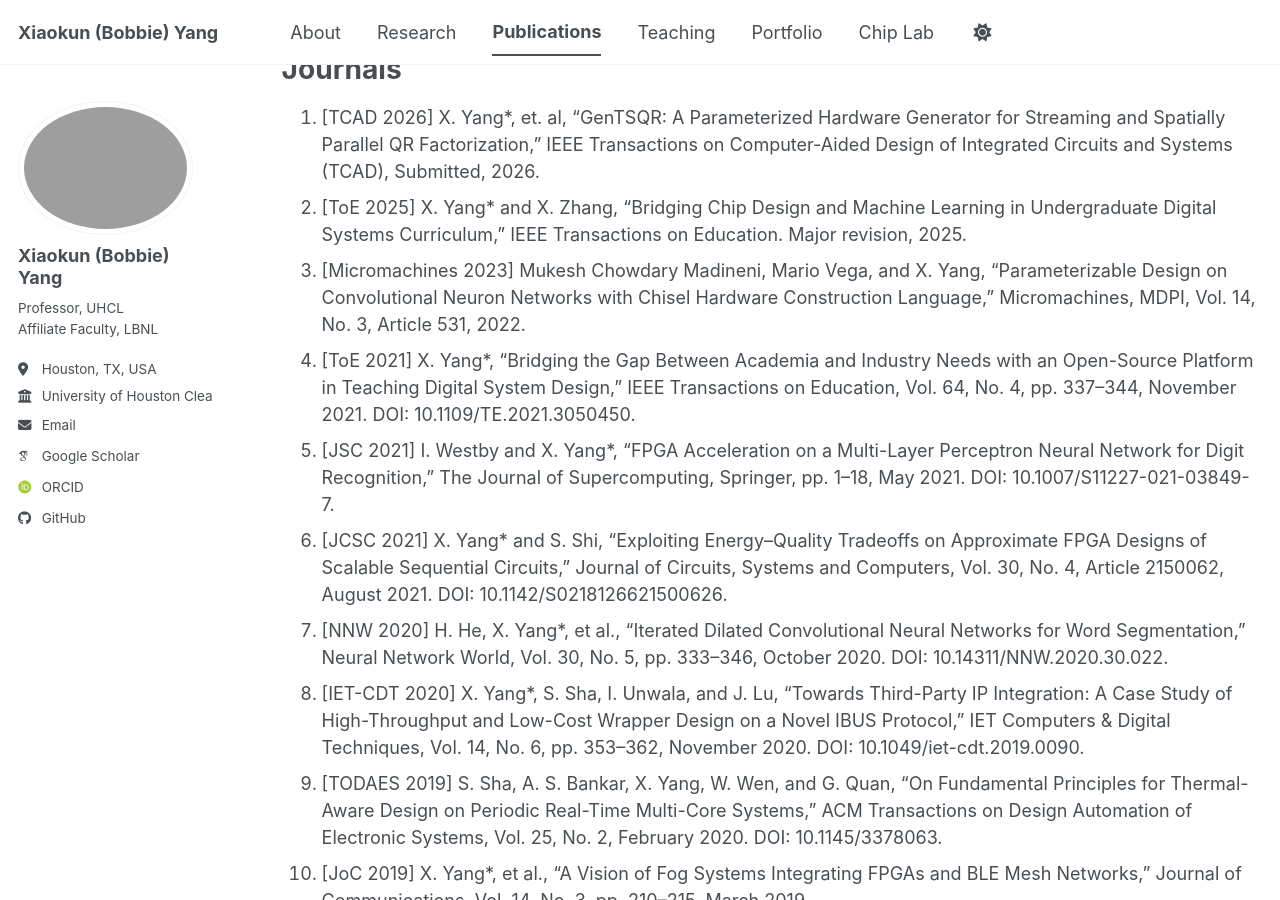
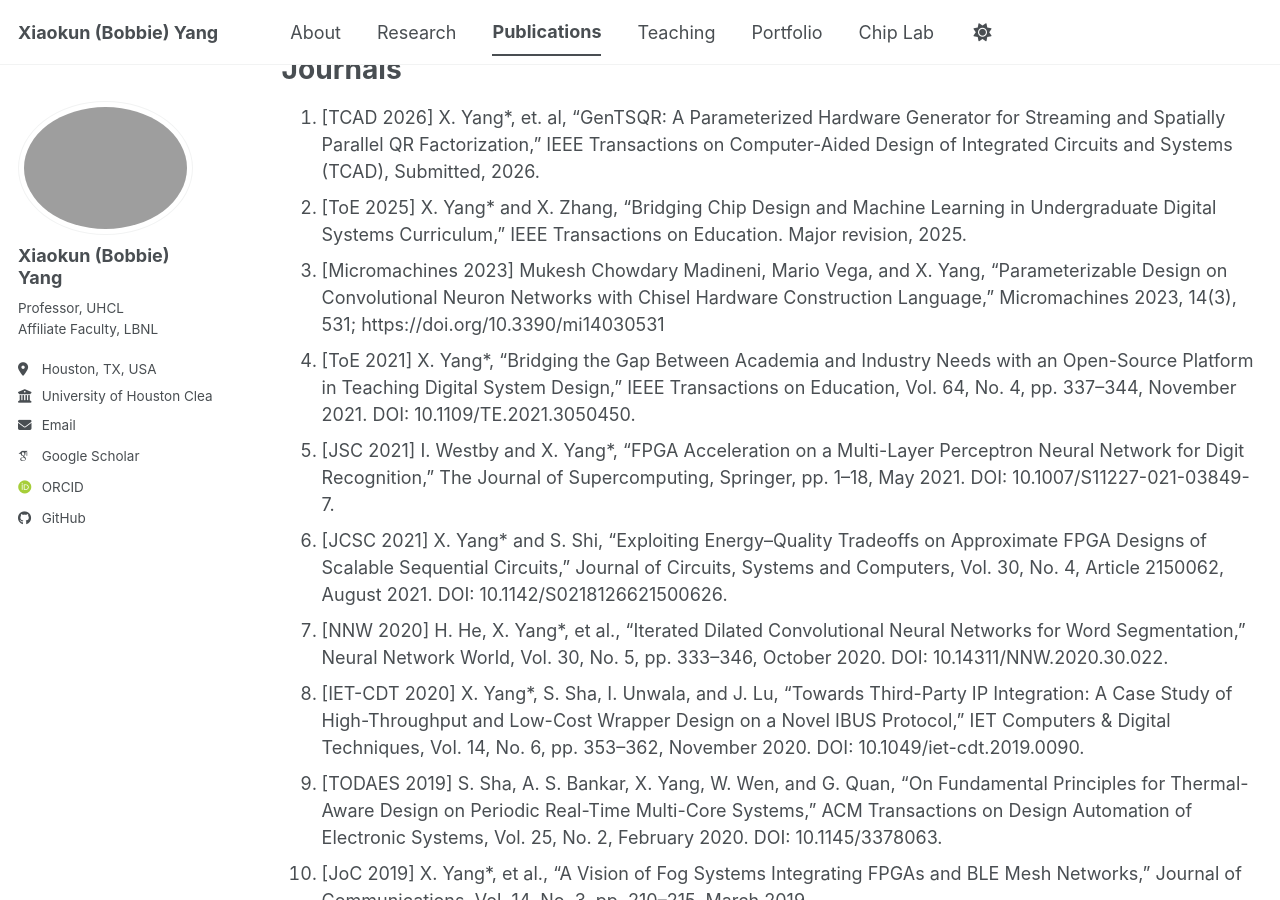
Before and after one commit to bobbieyang/bobbieyang.github.io, a Jekyll site: the page built from _pages/publications.md, in a window 1280 px wide and 900 px high, scrolled down 714 px. Built offline with Jekyll 4.4.1, drawn with Linux system fonts in a browser that asks for light colours; some web fonts are replaced; a script bundle is joined from its source files by our own code; library files that are not in the unit come from our copies.

Commit message:
Update publications.md

```diff
--- a/_pages/publications.md
+++ b/_pages/publications.md
@@ -29,23 +29,23 @@ Journals
 ======
 1. [TCAD 2026] X. Yang*, et. al, “GenTSQR: A Parameterized Hardware Generator for Streaming and Spatially Parallel QR Factorization,” IEEE Transactions on Computer-Aided Design of Integrated Circuits and Systems (TCAD), Submitted, 2026.
 2. [ToE 2025] X. Yang* and X. Zhang, “Bridging Chip Design and Machine Learning in Undergraduate Digital Systems Curriculum,” IEEE Transactions on Education. Major revision, 2025.
-3. [Micromachines 2023] Mukesh Chowdary Madineni, Mario Vega, and X. Yang, “Parameterizable Design on Convolutional Neuron Networks with Chisel Hardware Construction Language,” Micromachines, MDPI, Vol. 14, No. 3, Article 531, 2022.
-4. [ToE 2021] X. Yang*, “Bridging the Gap Between Academia and Industry Needs with an Open-Source Platform in Teaching Digital System Design,” IEEE Transactions on Education, Vol. 64, No. 4, pp. 337–344, November 2021. DOI: 10.1109/TE.2021.3050450.
-5. [JSC 2021] I. Westby and X. Yang*, “FPGA Acceleration on a Multi-Layer Perceptron Neural Network for Digit Recognition,” The Journal of Supercomputing, Springer, pp. 1–18, May 2021. DOI: 10.1007/S11227-021-03849-7.
-6. [JCSC 2021] X. Yang* and S. Shi, “Exploiting Energy–Quality Tradeoffs on Approximate FPGA Designs of Scalable Sequential Circuits,” Journal of Circuits, Systems and Computers, Vol. 30, No. 4, Article 2150062, August 2021. DOI: 10.1142/S0218126621500626.
-7. [NNW 2020] H. He, X. Yang*, et al., “Iterated Dilated Convolutional Neural Networks for Word Segmentation,” Neural Network World, Vol. 30, No. 5, pp. 333–346, October 2020. DOI: 10.14311/NNW.2020.30.022.
-8. [IET-CDT 2020] X. Yang*, S. Sha, I. Unwala, and J. Lu, “Towards Third-Party IP Integration: A Case Study of High-Throughput and Low-Cost Wrapper Design on a Novel IBUS Protocol,” IET Computers & Digital Techniques, Vol. 14, No. 6, pp. 353–362, November 2020. DOI: 10.1049/iet-cdt.2019.0090.
-9. [TODAES 2019] S. Sha, A. S. Bankar, X. Yang, W. Wen, and G. Quan, “On Fundamental Principles for Thermal-Aware Design on Periodic Real-Time Multi-Core Systems,” ACM Transactions on Design Automation of Electronic Systems, Vol. 25, No. 2, February 2020. DOI: 10.1145/3378063.
-10. [JoC 2019] X. Yang*, et al., “A Vision of Fog Systems Integrating FPGAs and BLE Mesh Networks,” Journal of Communications, Vol. 14, No. 3, pp. 210–215, March 2019.
-11. [JETC 2018] X. Yang*, W. Wen, and M. Fan, “Improving AES Core Performance via an Advanced IBUS Protocol,” ACM Journal on Emerging Technologies in Computing, Vol. 14, No. 1, pp. 1–23, March 2018. DOI: 10.1145/3110713.
-12. [IJCA 2018] Y. Zhang, X. Yang*, et al., “Hierarchical Synthesis of Approximate Multiplier Design for Field-Programmable Gate Arrays,” International Journal of Computer Applications, Vol. 180, No. 17, pp. 1–7, February 2018.
-13. [VLSID 2017] X. Yang*, N. Wu, and J. Andrian, “Comparative Power Analysis of an Adaptive Bus Encoding Method on the MBUS Structure,” Journal of VLSI Design, Article ID 4914301, pp. 1–7, May 2017. DOI: 10.1155/2017/4914301.
-14. [JSS 2017] M. Fan, Q. Han, and X. Yang, “Energy Minimization for Online Real-Time Scheduling with Reliability Awareness,” Journal of Systems and Software, Vol. 127, pp. 168–176, May 2017. DOI: 10.1016/j.jss.2017.02.004.
-15. [IJCA 2017] J. Thota, P. Vangali, and X. Yang*, “Prototyping an Autonomous Eye-Controlled System Using Raspberry Pi for Wheelchairs,” International Journal of Computer Applications, Vol. 158, No. 8, pp. 1–7, January 2017.
-16. [CAE 2017] P. Vangali and X. Yang*, “A Compression Algorithm Design and Simulation for Processing Large Volumes of Data from Wireless Sensor Networks,” Communications on Applied Electronics, Vol. 7, No. 4, pp. 1–5, June 2017.
-17. [Integration 2016] X. Yang*, N. Wu, and J. Andrian, “A Novel Bus Transfer Mode: Block Transfer and a Performance Evaluation Methodology,” Integration, the VLSI Journal, Vol. 52, pp. 23–33, January 2016.
-18. [IJDKP 2016] K. Zeng, N. Wu, X. Yang, and K. K. Yen, “FHCC: A Soft Hierarchical Clustering Approach for Collaborative Filtering Recommendation,” International Journal of Data Mining & Knowledge Management Process, Vol. 6, No. 3, May 2016.
-19. [TVLSI 2015] X. Yang* and J. Andrian, “A High-Performance On-Chip Bus (MSBUS) Design and Verification,” IEEE Transactions on Very Large Scale Integration (VLSI) Systems, Vol. 23, No. 7, pp. 1350–1354, July 2015.
+3. [Micromachines 2023] Mukesh Chowdary Madineni, Mario Vega, and X. Yang, “Parameterizable Design on Convolutional Neuron Networks with Chisel Hardware Construction Language,” Micromachines 2023, 14(3), 531; https://doi.org/10.3390/mi14030531
+5. [ToE 2021] X. Yang*, “Bridging the Gap Between Academia and Industry Needs with an Open-Source Platform in Teaching Digital System Design,” IEEE Transactions on Education, Vol. 64, No. 4, pp. 337–344, November 2021. DOI: 10.1109/TE.2021.3050450.
+6. [JSC 2021] I. Westby and X. Yang*, “FPGA Acceleration on a Multi-Layer Perceptron Neural Network for Digit Recognition,” The Journal of Supercomputing, Springer, pp. 1–18, May 2021. DOI: 10.1007/S11227-021-03849-7.
+7. [JCSC 2021] X. Yang* and S. Shi, “Exploiting Energy–Quality Tradeoffs on Approximate FPGA Designs of Scalable Sequential Circuits,” Journal of Circuits, Systems and Computers, Vol. 30, No. 4, Article 2150062, August 2021. DOI: 10.1142/S0218126621500626.
+8. [NNW 2020] H. He, X. Yang*, et al., “Iterated Dilated Convolutional Neural Networks for Word Segmentation,” Neural Network World, Vol. 30, No. 5, pp. 333–346, October 2020. DOI: 10.14311/NNW.2020.30.022.
+9. [IET-CDT 2020] X. Yang*, S. Sha, I. Unwala, and J. Lu, “Towards Third-Party IP Integration: A Case Study of High-Throughput and Low-Cost Wrapper Design on a Novel IBUS Protocol,” IET Computers & Digital Techniques, Vol. 14, No. 6, pp. 353–362, November 2020. DOI: 10.1049/iet-cdt.2019.0090.
+10. [TODAES 2019] S. Sha, A. S. Bankar, X. Yang, W. Wen, and G. Quan, “On Fundamental Principles for Thermal-Aware Design on Periodic Real-Time Multi-Core Systems,” ACM Transactions on Design Automation of Electronic Systems, Vol. 25, No. 2, February 2020. DOI: 10.1145/3378063.
+11. [JoC 2019] X. Yang*, et al., “A Vision of Fog Systems Integrating FPGAs and BLE Mesh Networks,” Journal of Communications, Vol. 14, No. 3, pp. 210–215, March 2019.
+12. [JETC 2018] X. Yang*, W. Wen, and M. Fan, “Improving AES Core Performance via an Advanced IBUS Protocol,” ACM Journal on Emerging Technologies in Computing, Vol. 14, No. 1, pp. 1–23, March 2018. DOI: 10.1145/3110713.
+13. [IJCA 2018] Y. Zhang, X. Yang*, et al., “Hierarchical Synthesis of Approximate Multiplier Design for Field-Programmable Gate Arrays,” International Journal of Computer Applications, Vol. 180, No. 17, pp. 1–7, February 2018.
+14. [VLSID 2017] X. Yang*, N. Wu, and J. Andrian, “Comparative Power Analysis of an Adaptive Bus Encoding Method on the MBUS Structure,” Journal of VLSI Design, Article ID 4914301, pp. 1–7, May 2017. DOI: 10.1155/2017/4914301.
+15. [JSS 2017] M. Fan, Q. Han, and X. Yang, “Energy Minimization for Online Real-Time Scheduling with Reliability Awareness,” Journal of Systems and Software, Vol. 127, pp. 168–176, May 2017. DOI: 10.1016/j.jss.2017.02.004.
+16. [IJCA 2017] J. Thota, P. Vangali, and X. Yang*, “Prototyping an Autonomous Eye-Controlled System Using Raspberry Pi for Wheelchairs,” International Journal of Computer Applications, Vol. 158, No. 8, pp. 1–7, January 2017.
+17. [CAE 2017] P. Vangali and X. Yang*, “A Compression Algorithm Design and Simulation for Processing Large Volumes of Data from Wireless Sensor Networks,” Communications on Applied Electronics, Vol. 7, No. 4, pp. 1–5, June 2017.
+18. [Integration 2016] X. Yang*, N. Wu, and J. Andrian, “A Novel Bus Transfer Mode: Block Transfer and a Performance Evaluation Methodology,” Integration, the VLSI Journal, Vol. 52, pp. 23–33, January 2016.
+19. [IJDKP 2016] K. Zeng, N. Wu, X. Yang, and K. K. Yen, “FHCC: A Soft Hierarchical Clustering Approach for Collaborative Filtering Recommendation,” International Journal of Data Mining & Knowledge Management Process, Vol. 6, No. 3, May 2016.
+20. [TVLSI 2015] X. Yang* and J. Andrian, “A High-Performance On-Chip Bus (MSBUS) Design and Verification,” IEEE Transactions on Very Large Scale Integration (VLSI) Systems, Vol. 23, No. 7, pp. 1350–1354, July 2015.
 
 
 Conferences
```
